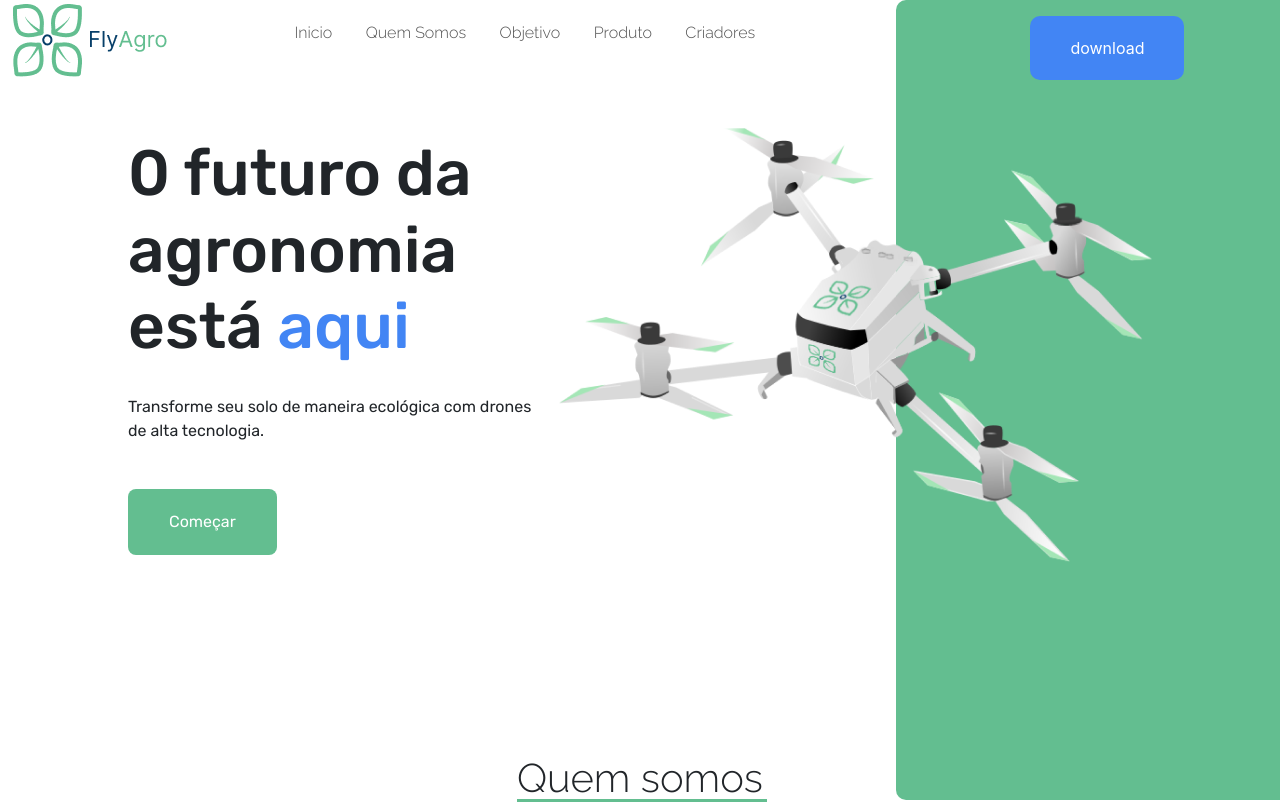
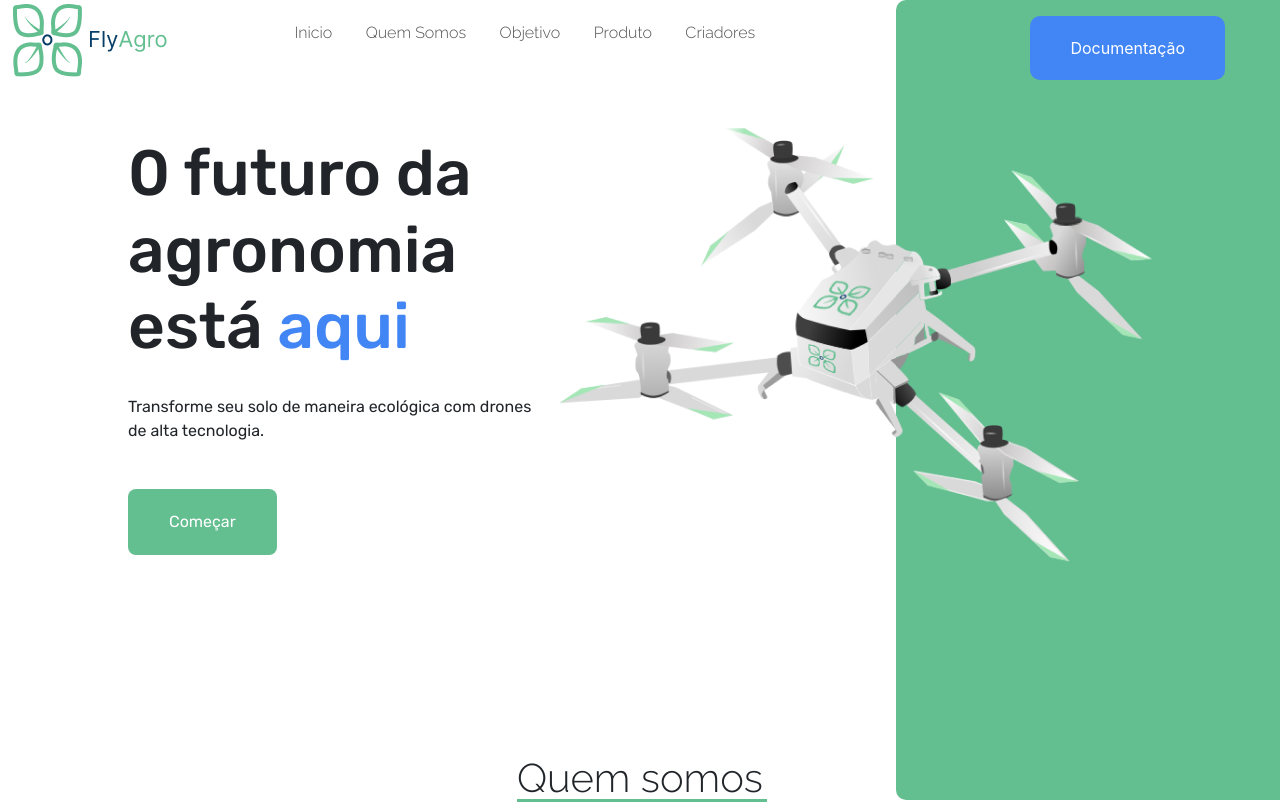
Before and after one commit to estela3484/FlyAgro, a plain HTML site: page index.html in a window 1280 px wide. Shown: the top 805 px of the page. Drawn offline with nearby package versions, Linux system fonts and the light colour scheme.

Commit message:
Documentção

```diff
--- a/index.html
+++ b/index.html
@@ -69,7 +69,7 @@
         <div class="download_PDF">
             <a href="PDF/Documentação.pdf" download="Documentação.pdf" type="application/pdf">
                 <button class="downloadbutton">
-                    download
+                    Documentação
                 </button>
             </a>
         </div>
```
